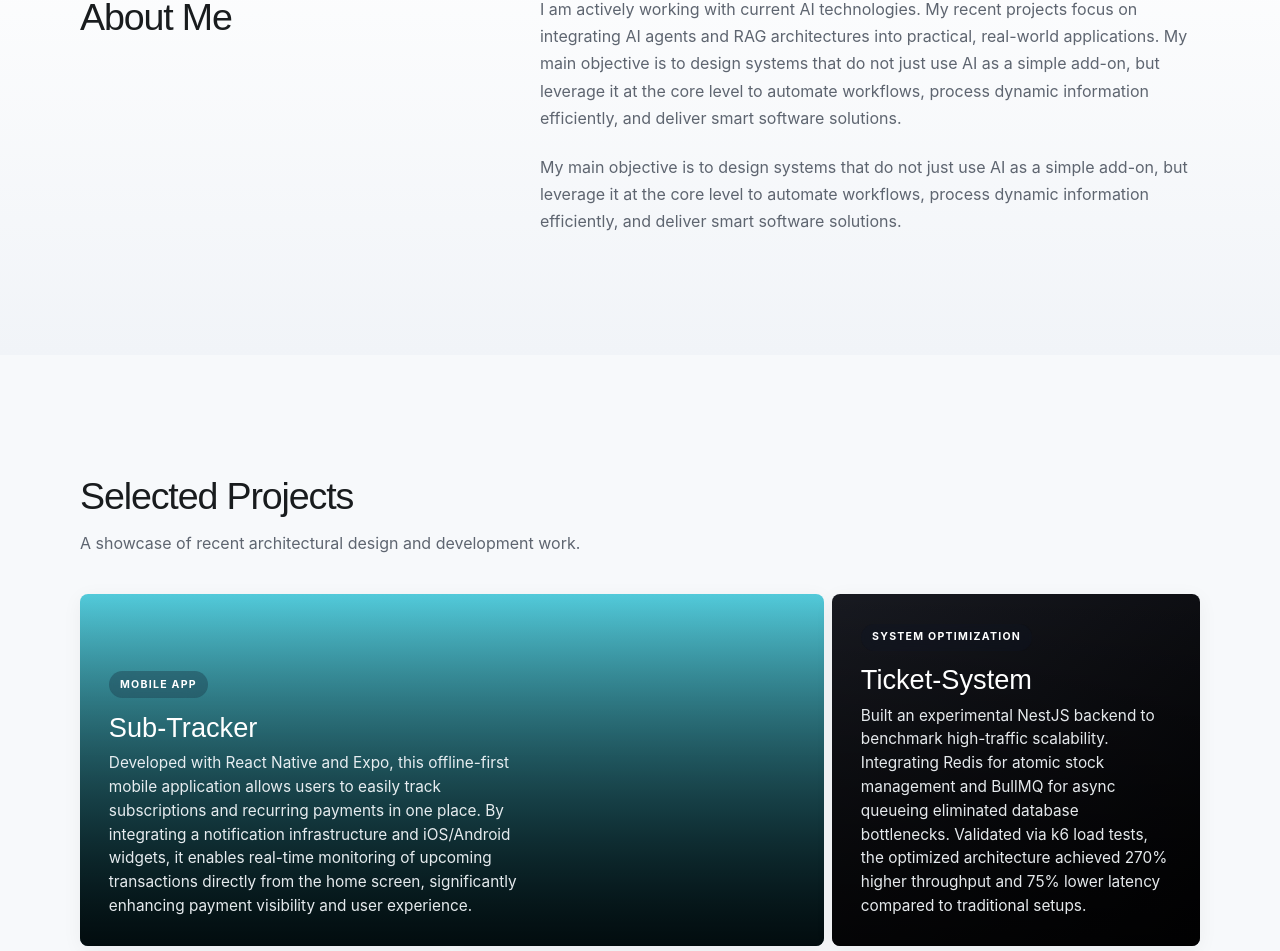
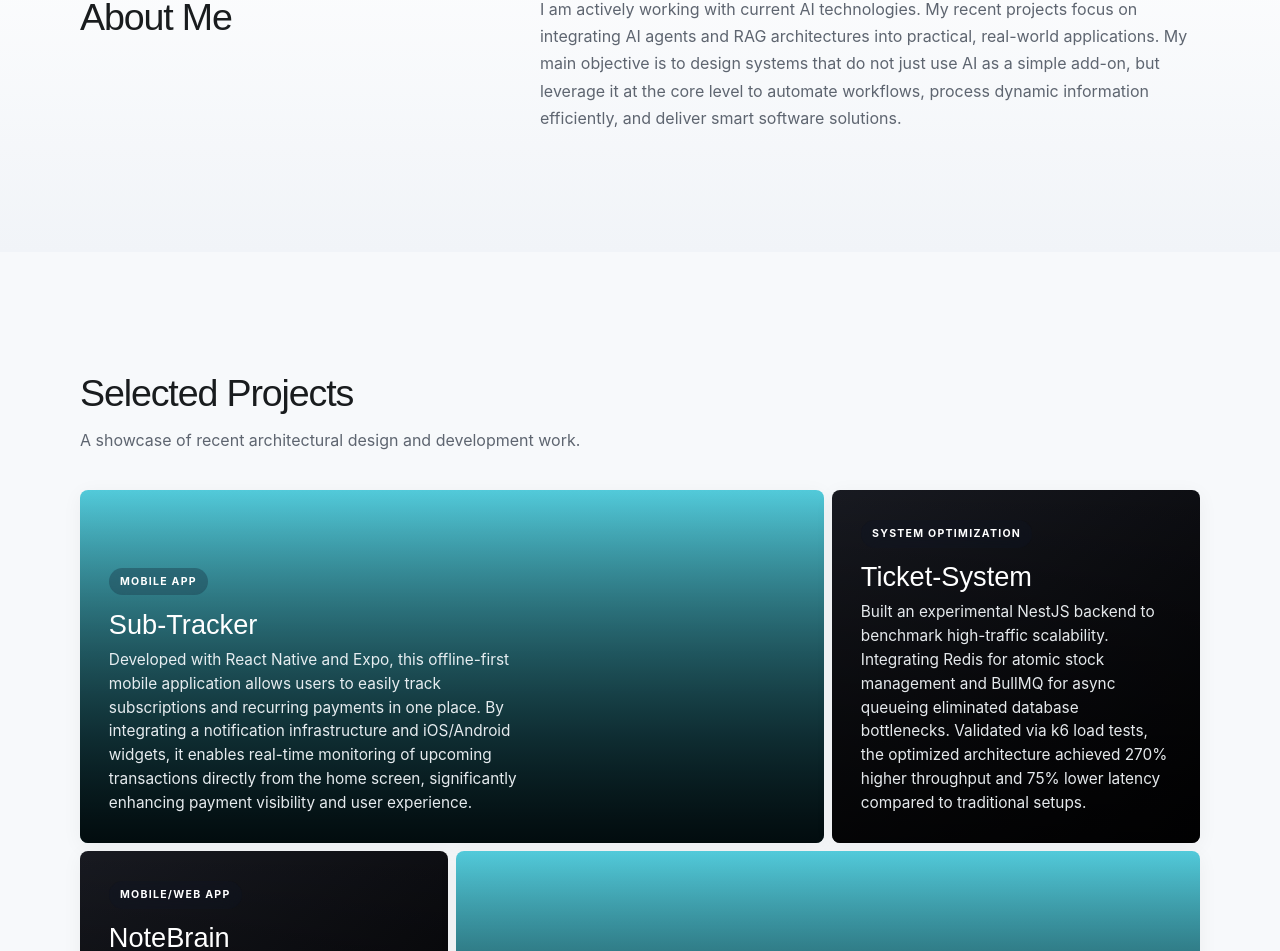
Before and after one commit to Eray-OZ/Portfolio, a React (Vite) app: page / in a window 1280 px wide. Shown: the part 864-1815 px from the top of the page. Built offline with nearby package versions, Linux system fonts and the light colour scheme.

Commit message:
About Updated, Footer Import Removed

```diff
--- a/src/App.jsx
+++ b/src/App.jsx
@@ -1,6 +1,5 @@
 import './App.css'
 import Navbar from './components/Navbar.jsx'
-import Footer from './components/Footer.jsx'
 import Hero from './components/Hero.jsx'
 import About from './components/About.jsx'
 import Projects from './components/Projects.jsx'
--- a/src/components/About.jsx
+++ b/src/components/About.jsx
@@ -20,15 +20,6 @@ function About() {
             dynamic information efficiently, and
             deliver smart software solutions.
           </p>
-          <p>
-            My
-            main objective is to design systems
-            that do not just use AI as a simple
-            add-on, but leverage it at the core
-            level to automate workflows, process
-            dynamic information efficiently, and
-            deliver smart software solutions.
-          </p>
         </div>
       </div>
     </section>
--- a/src/components/Footer.jsx
+++ /dev/null
@@ -1,19 +0,0 @@
-function Footer() {
-  return (
-    <footer className="site-footer">
-      <div className="shell site-footer__content">
-        <a className="site-footer__brand" href="#hero">
-          Portfolio
-        </a>
-        <p className="site-footer__copy">© 2026 Portfolio. Designed with Architectural Clarity.</p>
-        <div className="site-footer__links">
-          <a href="#contact">LinkedIn</a>
-          <a href="#contact">GitHub</a>
-          <a href="#contact">Email</a>
-        </div>
-      </div>
-    </footer>
-  )
-}
-
-export default Footer
```
